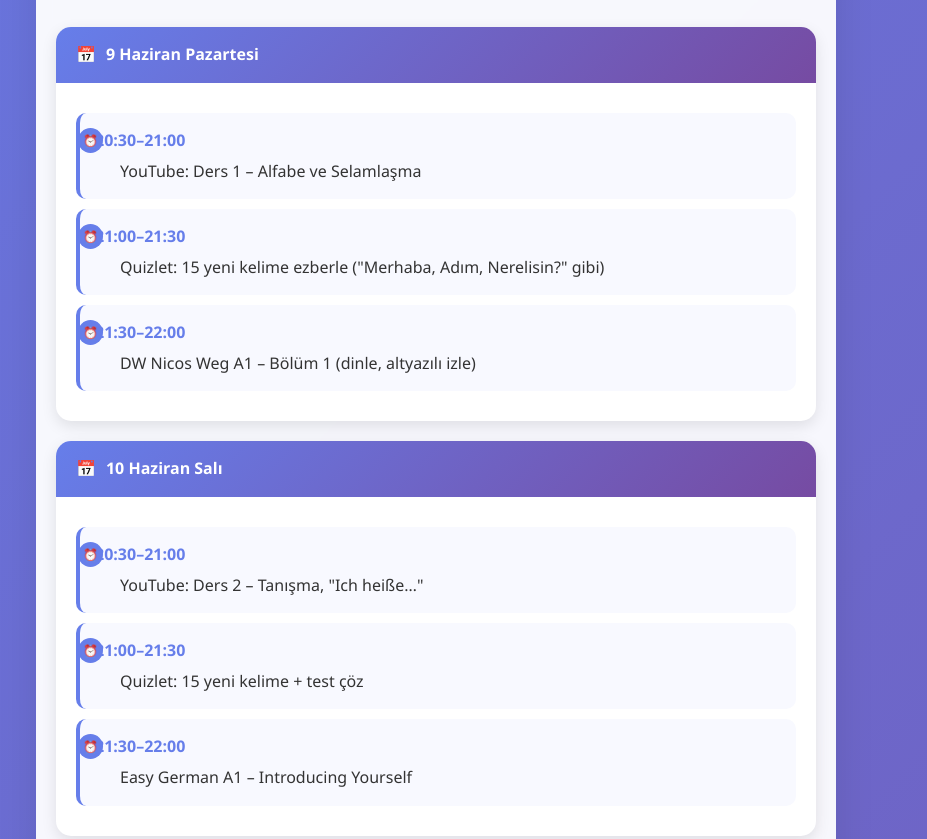
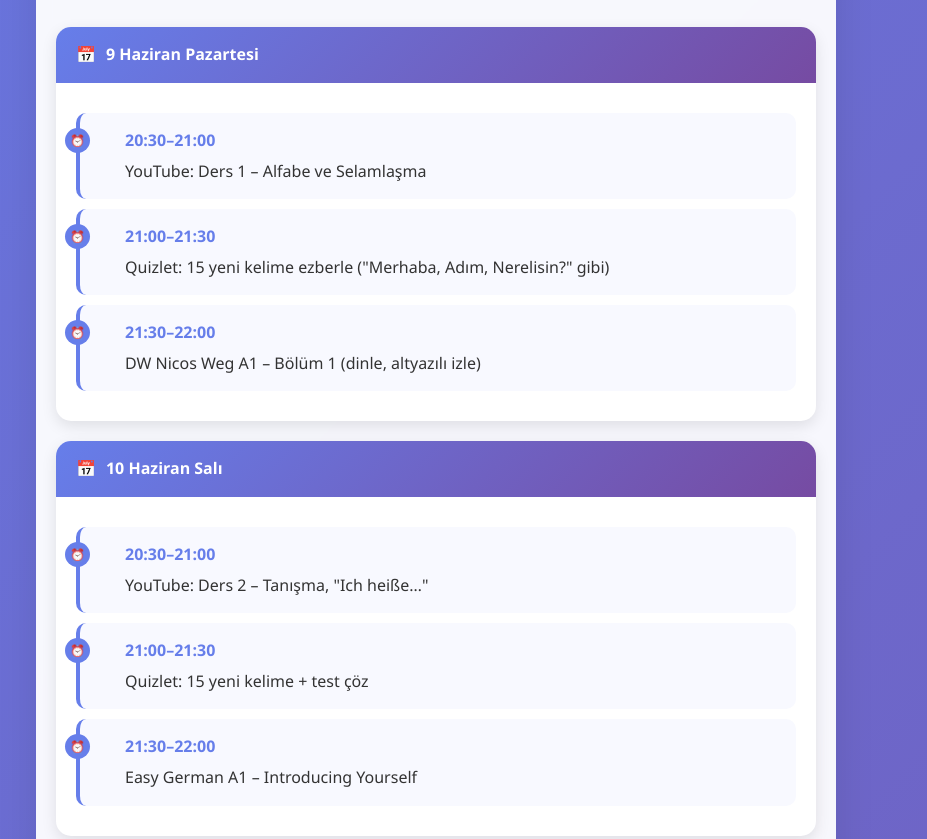
Before and after one commit to deutschlerner-a1/deutschlerner-a1.github.io, a plain HTML site: page index.html in a window 1280 px wide. Shown: the part 1028-1867 px from the top of the page, without its empty margins (204-1131 px from the left). Drawn offline with Linux system fonts and the light colour scheme.

Commit message:
Update index.html

```diff
--- a/index.html
+++ b/index.html
@@ -189,7 +189,7 @@
             background: #f8f9ff;
             border-left: 4px solid #667eea;
             margin: 10px 0;
-            padding: 15px;
+            padding: 15px 15px 15px 45px;
             border-radius: 10px;
             position: relative;
             transition: background-color 0.2s ease;
@@ -202,7 +202,7 @@
         .time-slot::before {
             content: '⏰';
             position: absolute;
-            left: -2px;
+            left: -15px;
             top: 15px;
             background: #667eea;
             color: white;
@@ -223,7 +223,7 @@
 
         .task {
             color: #333;
-            margin-left: 25px;
+            margin-left: 0;
         }
 
         .checklist {
```
